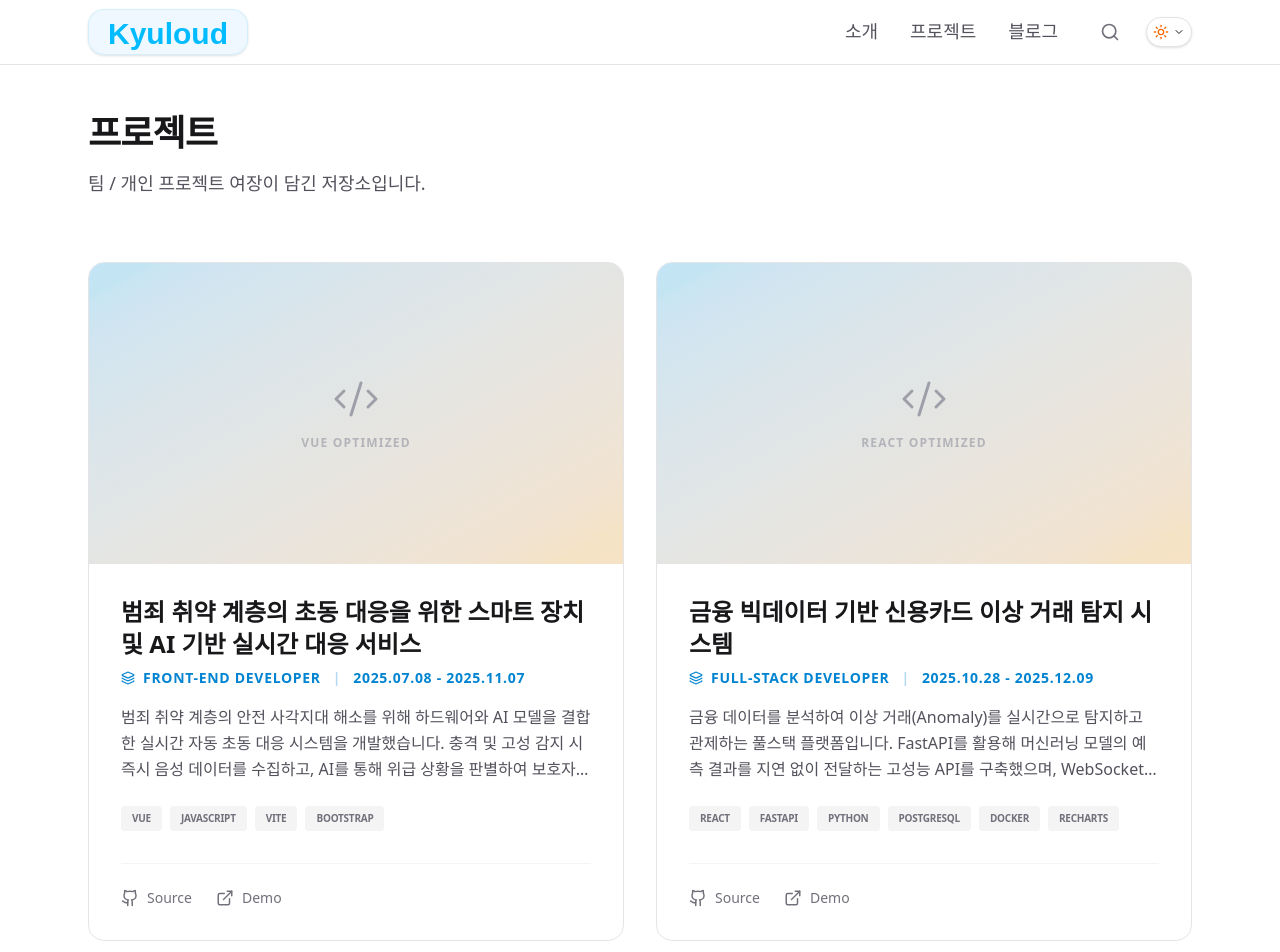
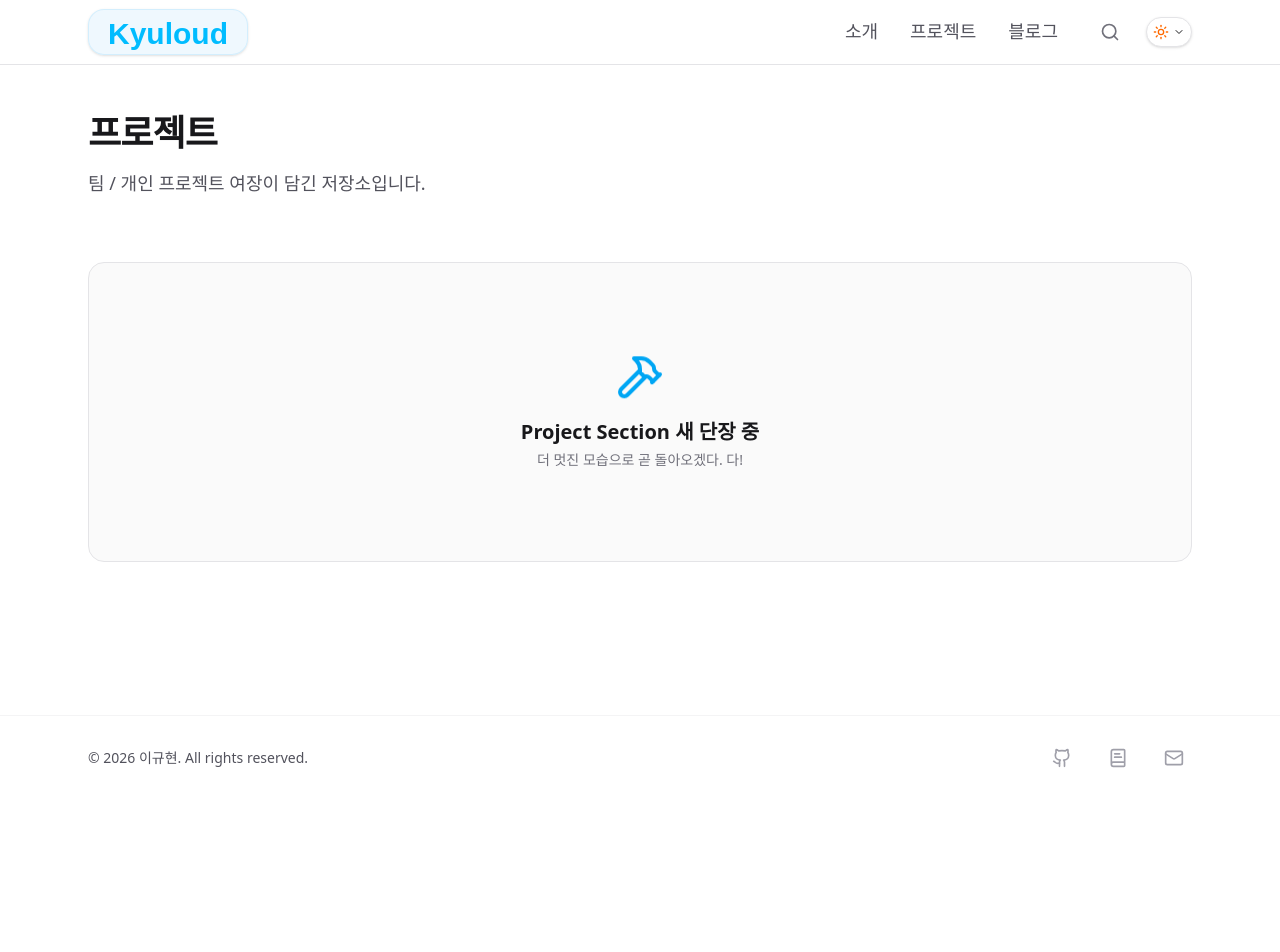
Before and after one commit to leekyuhyun/leekyuhyun.github.io, a Next.js app: page /project in a window 1280 px wide. Shown: the top 952 px of the page. After the commit the page ends 800 px from the top, so only its background shows below. Built offline with nearby package versions, Linux system fonts and the light colour scheme; a web font is replaced by a local one.

Commit message:
fix : 프로젝트 섹션 임시 폐쇠 (추후 구현)

```diff
--- a/src/components/introduce/Project.tsx
+++ /dev/null
@@ -1,62 +0,0 @@
-import { Github, ExternalLink } from "lucide-react";
-import { CV_DATA } from "./introduceData";
-
-export default function Project() {
-  const projects = CV_DATA.projects || [];
-
-  return (
-    <div className="flex flex-col gap-16 py-2">
-      {projects.map((project, index) => (
-        <div key={index} className="flex flex-col gap-5 group">
-          <div className="flex flex-col gap-2">
-            <div className="flex flex-col md:flex-row md:justify-between md:items-start gap-x-12 gap-y-2">
-              <h4 className="text-2xl font-bold text-zinc-900 dark:text-zinc-100 group-hover:text-sky-500 dark:group-hover:text-amber-300 transition-colors tracking-tight break-keep md:max-w-[65%]">
-                {project.title}
-              </h4>
-              <span className="text-sm text-zinc-400 font-medium tabular-nums shrink-0 pt-1.5">
-                {project.period}
-              </span>
-            </div>
-            <p className="text-base text-sky-500 dark:text-amber-400 font-semibold">
-              {project.role}
-            </p>
-          </div>
-
-          <p className="text-lg text-zinc-600 dark:text-zinc-400 leading-relaxed break-keep">
-            {project.description}
-          </p>
-
-          <div className="flex flex-wrap gap-2">
-            {project.techs.map((tech) => (
-              <span
-                key={tech}
-                className="px-2.5 py-1 bg-zinc-50 dark:bg-zinc-800/50 border border-zinc-100 dark:border-zinc-700 text-zinc-600 dark:text-zinc-400 text-xs font-bold rounded-md"
-              >
-                {tech}
-              </span>
-            ))}
-          </div>
-
-          <div className="flex gap-5 pt-1">
-            <a
-              href={project.links.github}
-              target="_blank"
-              rel="noopener noreferrer"
-              className="flex items-center gap-1.5 text-sm text-zinc-400 hover:text-zinc-900 dark:hover:text-zinc-100 transition-all font-medium"
-            >
-              <Github className="w-4 h-4" /> Github
-            </a>
-            <a
-              href={project.links.demo}
-              target="_blank"
-              rel="noopener noreferrer"
-              className="flex items-center gap-1.5 text-sm text-zinc-400 hover:text-zinc-900 dark:hover:text-zinc-100 transition-all font-medium"
-            >
-              <ExternalLink className="w-4 h-4" /> Live Demo
-            </a>
-          </div>
-        </div>
-      ))}
-    </div>
-  );
-}
--- a/src/components/project/ProjectCard.tsx
+++ b/src/components/project/ProjectCard.tsx
@@ -1,64 +1,19 @@
-import { Github, ExternalLink, Code2, Layers } from "lucide-react";
-import { CV_DATA } from "@/components/introduce/introduceData";
+'use client';
 
-type ProjectType = (typeof CV_DATA.projects)[0];
+import { Hammer } from 'lucide-react';
 
-export default function ProjectCard({ project }: { project: ProjectType }) {
+export default function ProjectCard() {
   return (
-    <div className="group flex flex-col bg-white dark:bg-zinc-900/50 rounded-2xl border border-zinc-200 dark:border-zinc-800 overflow-hidden transition-all hover:shadow-2xl hover:shadow-sky-500/10 hover:-translate-y-1">
-      <div className="relative aspect-video w-full bg-zinc-100 dark:bg-zinc-800 flex items-center justify-center overflow-hidden">
-        <div className="absolute inset-0 opacity-20 group-hover:opacity-30 transition-opacity bg-linear-to-br from-sky-500 to-amber-500" />
-        <div className="relative flex flex-col items-center gap-3 text-zinc-400 group-hover:text-sky-500 dark:group-hover:text-amber-400 transition-colors">
-          <Code2 size={48} strokeWidth={1.5} />
-          <span className="text-xs font-bold tracking-widest uppercase opacity-70">
-            {project.techs[0]} Optimized
-          </span>
-        </div>
-      </div>
-      <div className="p-8 flex flex-col grow">
-        <div className="mb-4">
-          <h3 className="text-2xl font-bold text-zinc-900 dark:text-zinc-100 group-hover:text-sky-500 dark:group-hover:text-amber-300 transition-colors mb-2">
-            {project.title}
+    <div className="group flex flex-col items-center justify-center bg-zinc-50 dark:bg-zinc-900/50 rounded-2xl border border-zinc-200 dark:border-zinc-800 p-12 min-h-[300px] transition-all">
+      <div className="flex flex-col items-center gap-4 text-zinc-400">
+        <Hammer size={48} className="animate-bounce text-sky-500 dark:text-amber-400" />
+        <div className="text-center">
+          <h3 className="text-xl font-bold text-zinc-900 dark:text-zinc-100 mb-1">
+            Project Section 새 단장 중
           </h3>
-          <div className="flex items-center gap-2 text-sky-600 dark:text-amber-400 text-sm font-semibold uppercase tracking-wider">
-            <Layers size={14} />
-            {project.role} <span className="mx-1 opacity-30">|</span>{" "}
-            {project.period}
-          </div>
-        </div>
-
-        <p className="text-zinc-600 dark:text-zinc-400 text-base leading-relaxed mb-6 line-clamp-3">
-          {project.description}
-        </p>
-
-        <div className="flex flex-wrap gap-2 mb-8 mt-auto">
-          {project.techs.map((tech) => (
-            <span
-              key={tech}
-              className="px-2.5 py-1 text-[10px] font-black bg-zinc-100 dark:bg-zinc-800 text-zinc-500 dark:text-zinc-400 rounded uppercase tracking-tight border border-transparent dark:border-zinc-700/50"
-            >
-              {tech}
-            </span>
-          ))}
-        </div>
-
-        <div className="flex items-center gap-6 pt-6 border-t border-zinc-100 dark:border-zinc-800">
-          <a
-            href={project.links.github}
-            target="_blank"
-            rel="noopener noreferrer"
-            className="flex items-center gap-2 text-sm font-medium text-zinc-500 hover:text-zinc-900 dark:hover:text-zinc-100 transition-colors"
-          >
-            <Github size={18} /> Source
-          </a>
-          <a
-            href={project.links.demo}
-            target="_blank"
-            rel="noopener noreferrer"
-            className="flex items-center gap-2 text-sm font-medium text-zinc-500 hover:text-sky-500 dark:hover:text-amber-400 transition-colors"
-          >
-            <ExternalLink size={18} /> Demo
-          </a>
+          <p className="text-sm text-zinc-500 dark:text-zinc-400">
+            더 멋진 모습으로 곧 돌아오겠다. 다!
+          </p>
         </div>
       </div>
     </div>
--- a/src/views/project.tsx
+++ b/src/views/project.tsx
@@ -1,20 +1,13 @@
-"use client";
+'use client';
 
-import { CV_DATA } from "@/components/introduce/introduceData";
-import ProjectHeader from "@/components/project/ProjectHeader";
-import ProjectCard from "@/components/project/ProjectCard";
+import ProjectHeader from '@/components/project/ProjectHeader';
+import ProjectCard from '@/components/project/ProjectCard';
 
 export default function ProjectView() {
-  const projects = CV_DATA.projects || [];
-
   return (
     <div className="max-w-6xl mx-auto px-6 pt-10 pb-20 font-sans">
       <ProjectHeader />
-      <div className="grid grid-cols-1 md:grid-cols-2 gap-8">
-        {projects.map((project, index) => (
-          <ProjectCard key={index} project={project} />
-        ))}
-      </div>
+      <ProjectCard />
     </div>
   );
 }
```
